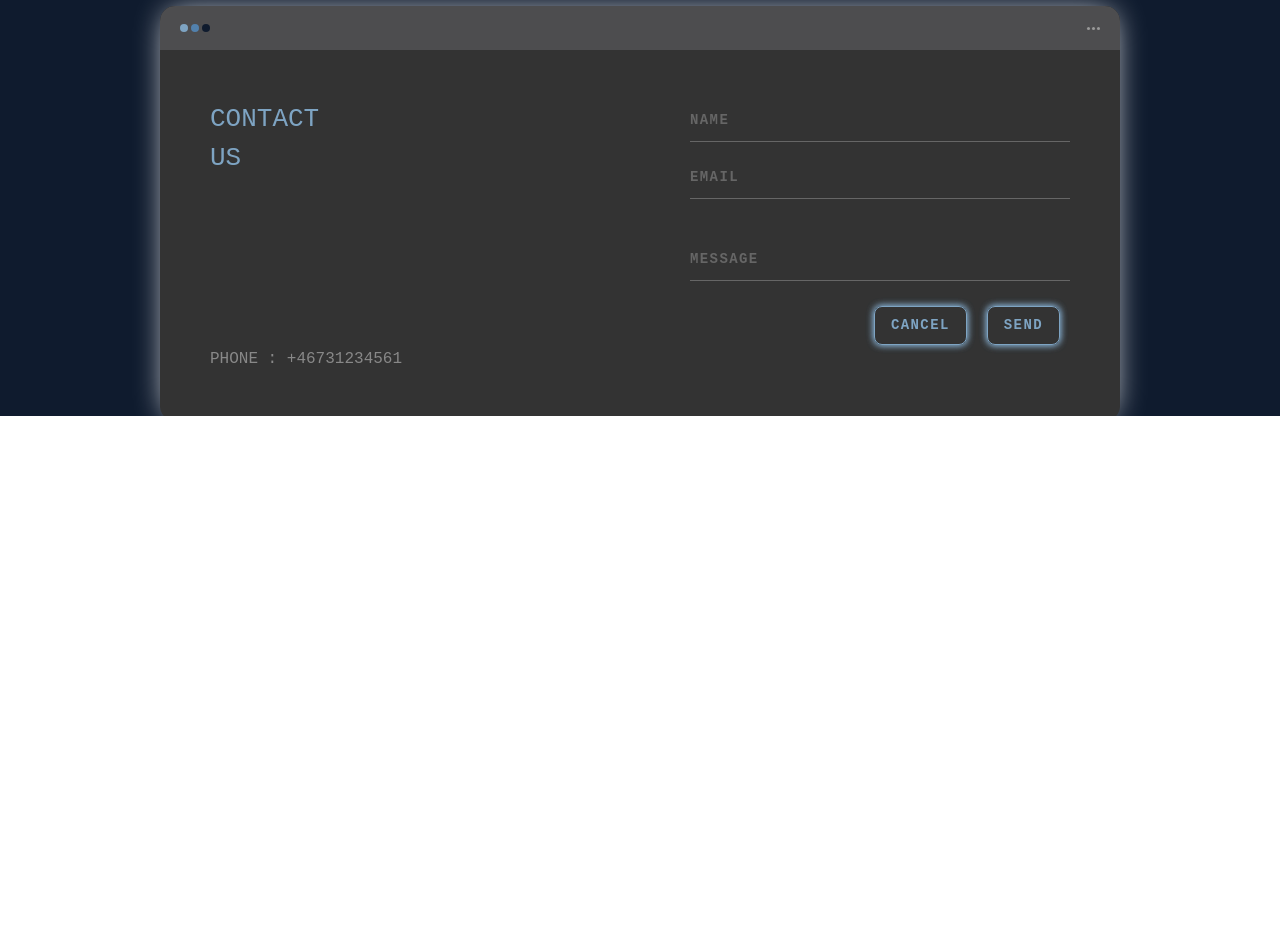
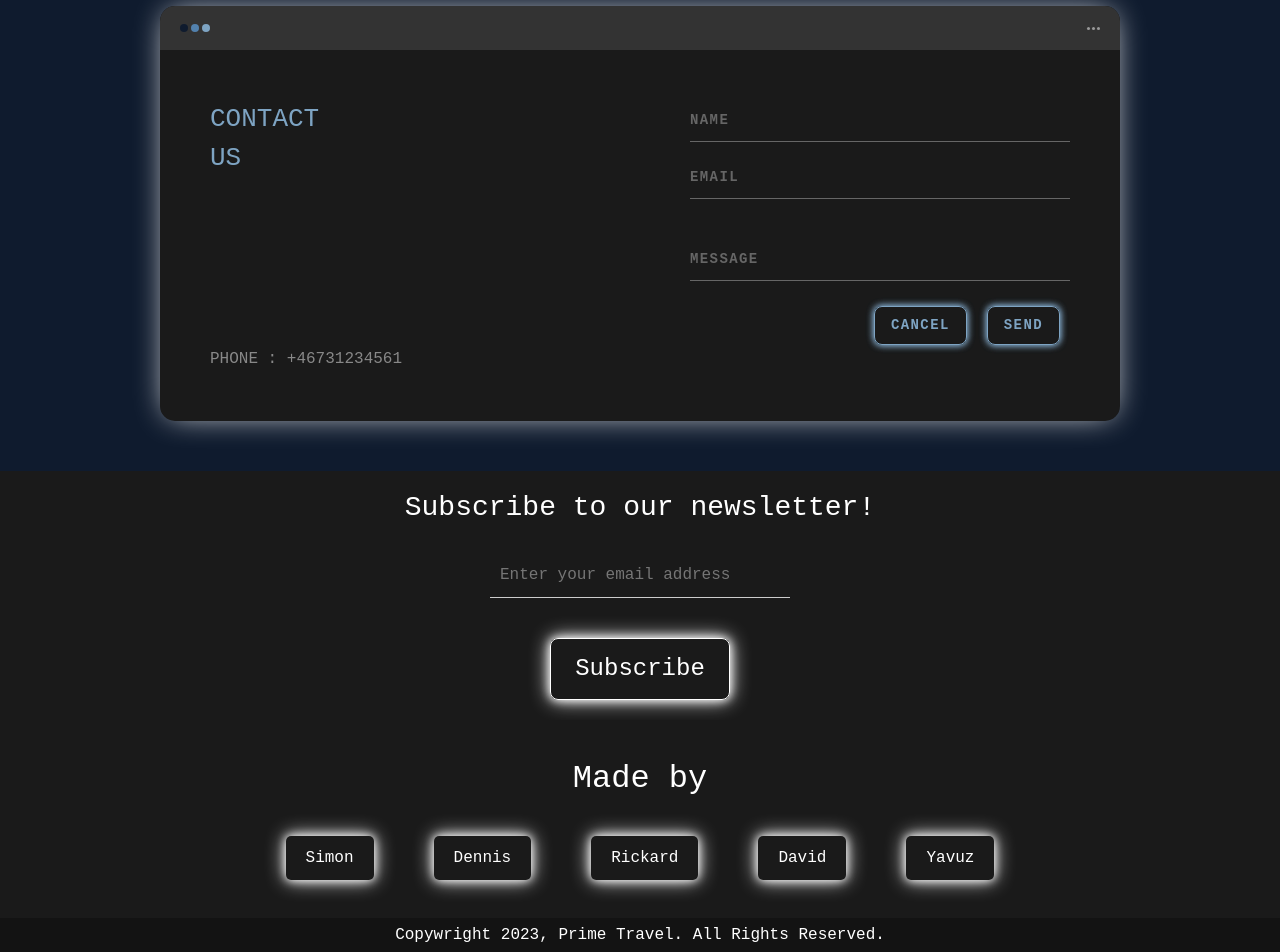
Before and after one commit to TheProgrammer1000/VueAgilt, a Vue app in the folder vue-project/: page /about in a window 1280 px wide. Shown: the part 2227-3179 px from the top of the page. Before the commit the page ends 2643 px from the top, so only its background shows below. Built offline with nearby package versions, Linux system fonts and the light colour scheme.

Commit message:
changed the footer

```diff
--- a/vue-project/src/assets/base.css
+++ b/vue-project/src/assets/base.css
@@ -14,6 +14,7 @@ body {
   --steel-blue-clr: #5281ad;
   --light-blue-clr: #7ea4c3;
   --grey-clr: #333;
+  --dark-grey: #1a1a1a;
   --dark-blue: #0f1b2e;
   --rich-black: #04070e;
   --verify-green: #029c75;
--- a/vue-project/src/components/ContactForm.vue
+++ b/vue-project/src/components/ContactForm.vue
@@ -117,16 +117,14 @@ input {
 
 .background {
   display: flex;
-  min-height: 45vh;
-  margin-top: 20px;
+  margin: 20px 0 20px 0;
 }
 
 .container {
   padding: 0 2rem;
   max-width: 80vw;
   overflow: hidden;
-  margin: 0 auto;
-  height: 55vh;
+  height: 100%;
 }
 
 p {
@@ -135,13 +133,12 @@ p {
 
 .screen {
   position: relative;
-  background: var(--grey-clr);
+  background: var(--dark-grey);
   border-radius: 15px;
-  margin-top: 30px;
+  margin: 30px 0 30px 0;
   /* box-shadow: 0 0 7px white, 0 0 7px white; */
-   box-shadow: 0 0 2rem -0.5rem white;
+  box-shadow: 0 0 2rem -0.5rem white;
 }
-
 
 .screen:after {
   content: "";
@@ -160,7 +157,7 @@ p {
   display: flex;
   align-items: center;
   padding: 10px 20px;
-  background: #4d4d4f;
+  background: var(--grey-clr);
   border-top-left-radius: 15px;
   border-top-right-radius: 15px;
 }
@@ -179,7 +176,7 @@ p {
 }
 
 .screen-header-button.close {
-  background: var(--light-blue-clr);
+  background: var(--dark-blue);
 }
 
 .screen-header-button.maximize {
@@ -187,7 +184,7 @@ p {
 }
 
 .screen-header-button.minimize {
-  background: var(--dark-blue);
+  background: var(--light-blue-clr);
 }
 
 .screen-header-right {
--- a/vue-project/src/components/PlanetCards.vue
+++ b/vue-project/src/components/PlanetCards.vue
@@ -126,7 +126,7 @@ export default defineComponent({
 .card-button {
   display: inline-block;
   padding: 6px 12px;
-  background-color: #333;
+  background-color: #1a1a1a;
   color: #fff;
   text-decoration: none;
   border-radius: 4px;
--- a/vue-project/src/views/AboutView.vue
+++ b/vue-project/src/views/AboutView.vue
@@ -2,6 +2,8 @@
 import NavBar from "../components/NavBar.vue";
 import AboutUsPage from "../components/AboutUsPage.vue";
 import ContactForm from "../components/ContactForm.vue";
+import EmailForm from "../components/EmailForm.vue";
+import GitHubLinks from "../components/GitHubLinks.vue";
 </script>
 
 <template>
@@ -10,8 +12,42 @@ import ContactForm from "../components/ContactForm.vue";
     <AboutUsPage />
     <ContactForm />
   </main>
+  <footer>
+    <EmailForm />
+        <GitHubLinks />
+        <div class="copywright-div"><p>Copywright 2023, Prime Travel. All Rights Reserved.</p></div>
+  </footer>
+
 </template>
 
 <style scoped>
+main {
+  background-color: var(--dark-blue);
+}
 
+footer {
+/*   background-image: linear-gradient(rgba(0, 0, 0, 0.5), rgba(0, 0, 0, 0.5)),
+    url(../images/sky2.jpg);
+  background-repeat: no-repeat;
+  background-size: cover;
+  background-attachment: fixed; */
+  background-color: #1a1a1a;
+  display: flex;
+  flex-direction: column;
+  align-items: center;
+}
+
+.copywright-div {
+    color: white;
+  background-color: #131313;
+  text-align: center;
+  display: flex;
+  align-items: center;
+  justify-content: center;
+width: 100%;
+}
+
+.copywright-div > p {
+  margin: 5px;
+}
 </style>
--- a/vue-project/src/views/LandingPage.vue
+++ b/vue-project/src/views/LandingPage.vue
@@ -15,6 +15,9 @@ import HeroLandingPage from "../components/HeroLandingPage.vue";
   <footer>
     <EmailForm />
     <GitHubLinks />
+    <div class="copywright-div">
+      <p>Copywright 2023, Prime Travel. All Rights Reserved.</p>
+    </div>
   </footer>
 </template>
 
@@ -29,10 +32,29 @@ main {
 }
 
 footer {
-  background-image: linear-gradient(rgba(0, 0, 0, 0.5), rgba(0, 0, 0, 0.5)),
+  /*   background-image: linear-gradient(rgba(0, 0, 0, 0.5), rgba(0, 0, 0, 0.5)),
     url(../images/sky2.jpg);
   background-repeat: no-repeat;
   background-size: cover;
-  background-attachment: fixed;
+  background-attachment: fixed; */
+  background-color: #1a1a1a;
+  display: flex;
+  flex-direction: column;
+  align-items: center;
+}
+
+.copywright-div {
+  height: 8vh;
+  color: white;
+  background-color: #131313;
+  text-align: center;
+  display: flex;
+  align-items: center;
+  justify-content: center;
+  width: 100%;
+}
+
+.copywright-div > p {
+  margin: 5px;
 }
 </style>
```
